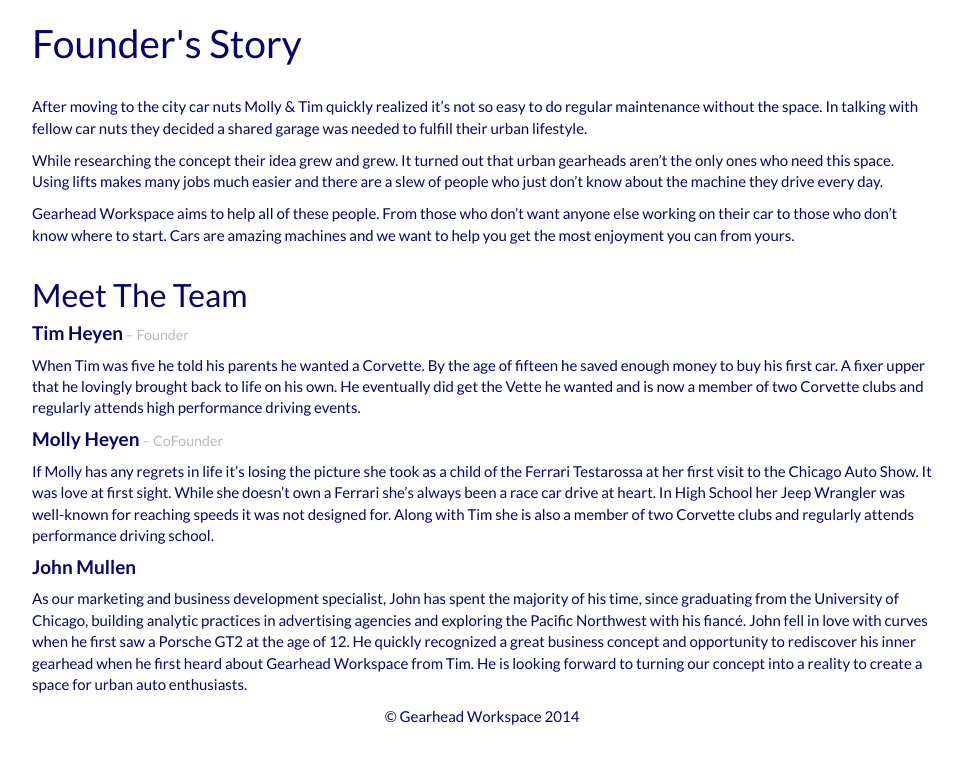
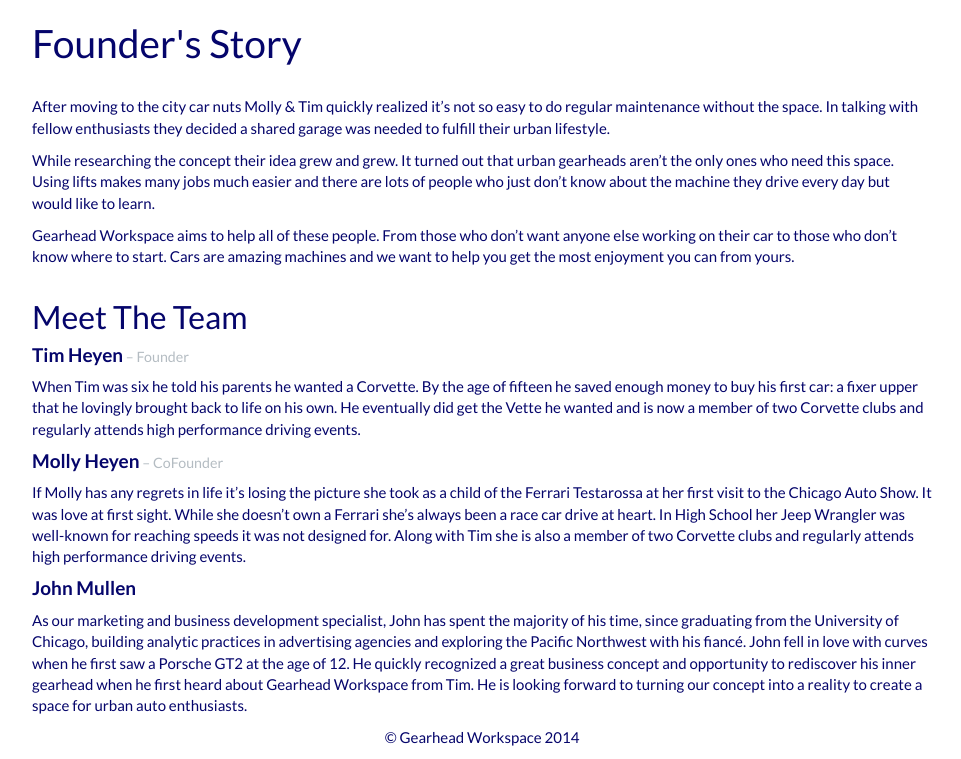
Before and after one commit to GearheadWorkspace/gearheadworkspace, a Django app: page /contact/ in a window 1280 px wide. Shown: the part 60-819 px from the top of the page, without its empty margins (158-1119 px from the left). Before the commit the page ends 785 px from the top, so only its background shows below. Run offline with Django 3.2, Linux system fonts and the light colour scheme; some libraries are stand-ins or nearby versions.

Commit message:
Final content

```diff
--- a/templates/contact.html
+++ b/templates/contact.html
@@ -8,10 +8,10 @@
 	<h1 class="page-header">Founder's Story</h1>
 
 	<p>
-		After moving to the city car nuts Molly & Tim quickly realized it’s not so easy to do regular maintenance without the space. In talking with fellow car nuts they decided a shared garage was needed to fulfill their urban lifestyle.
+		After moving to the city car nuts Molly & Tim quickly realized it’s not so easy to do regular maintenance without the space. In talking with fellow enthusiasts they decided a shared garage was needed to fulfill their urban lifestyle.
 	</p>
 	<p>
-		While researching the concept their idea grew and grew. It turned out that urban gearheads aren’t the only ones who need this space. Using lifts makes many jobs much easier and there are a slew of people who just don’t know about the machine they drive every day.
+		While researching the concept their idea grew and grew. It turned out that urban gearheads aren’t the only ones who need this space. Using lifts makes many jobs much easier and there are lots of people who just don’t know about the machine they drive every day but would like to learn.
 	</p>
 	<p>
 		Gearhead Workspace aims to help all of these people. From those who don’t want anyone else working on their car to those who don’t know where to start. Cars are amazing machines and we want to help you get the most enjoyment you can from yours.
@@ -24,12 +24,12 @@
 	<h4>Tim Heyen<small> – Founder</small></h4>
 
 	<p>
-		When Tim was five he told his parents he wanted a Corvette. By the age of fifteen he saved enough money to buy his first car. A fixer upper that he lovingly brought back to life on his own. He eventually did get the Vette he wanted and is now a member of two Corvette clubs and regularly attends high performance driving events.
+		When Tim was six he told his parents he wanted a Corvette. By the age of fifteen he saved enough money to buy his first car: a fixer upper that he lovingly brought back to life on his own. He eventually did get the Vette he wanted and is now a member of two Corvette clubs and regularly attends high performance driving events.
 	</p>
 
 	<h4>Molly Heyen<small> – CoFounder</small></h4>
 	<p>
-		If Molly has any regrets in life it’s losing the picture she took as a child of the Ferrari Testarossa at her first visit to the Chicago Auto Show. It was love at first sight. While she doesn’t own a Ferrari she’s always been a race car drive at heart. In High School her Jeep Wrangler was well-known for reaching speeds it was not designed for. Along with Tim she is also a member of two Corvette clubs and regularly attends performance driving school.
+		If Molly has any regrets in life it’s losing the picture she took as a child of the Ferrari Testarossa at her first visit to the Chicago Auto Show. It was love at first sight. While she doesn’t own a Ferrari she’s always been a race car drive at heart. In High School her Jeep Wrangler was well-known for reaching speeds it was not designed for. Along with Tim she is also a member of two Corvette clubs and regularly attends high performance driving events.
 	</p>
 
 
--- a/templates/index.html
+++ b/templates/index.html
@@ -12,7 +12,7 @@
       <p>Do you love working on your car or motorcycle?</p>
       <p>Do you wish you knew how?</p>
       <p>Let Gearhead Workspace help you out!</p>
-      <p><a class="btn btn-lg btn-success" href="{% url 'membership' %}" role="button">Become a member today</a></p>
+      <p><a class="btn btn-lg btn-success" href="{% url 'membership' %}" role="button">Help us open!</a></p>
     </div>
   </div>
 
--- a/templates/membership.html
+++ b/templates/membership.html
@@ -9,6 +9,8 @@
 
 	<p class="lead">
 	  Ready for us to get this off the ground? Become a founding member! Help us prove the need for this and get a discount on your first year of membership.
+	  <br>
+	  Not ready for a membership? Want to give more? Make a donation!
 	</p>
 
 	{% include "partials/membership_options.html" %}
```
Also changed, not shown: templates/about.html (+5 -2 lines).
